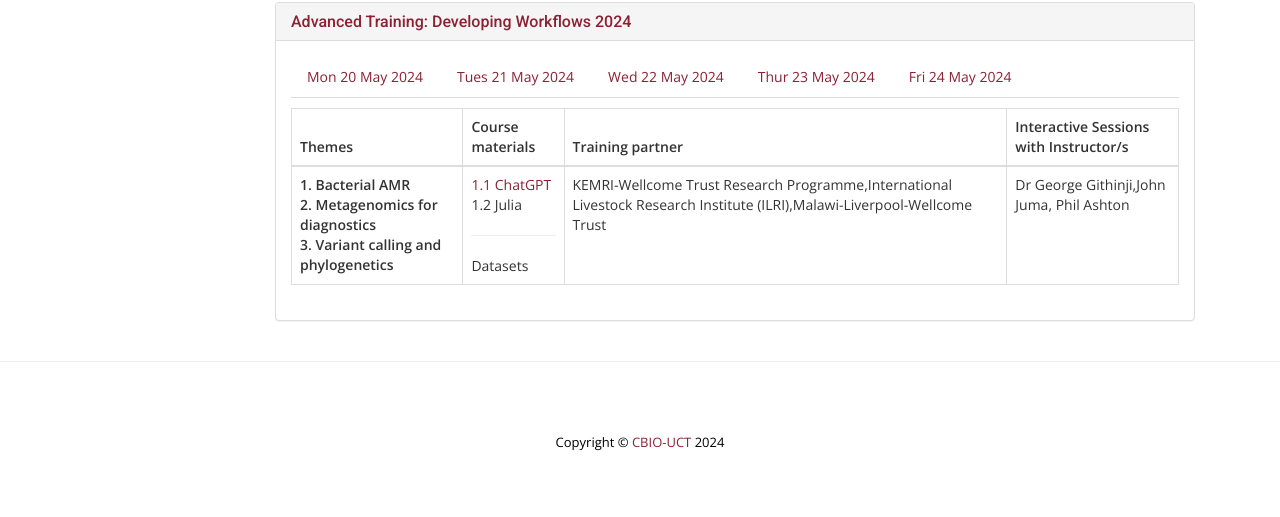
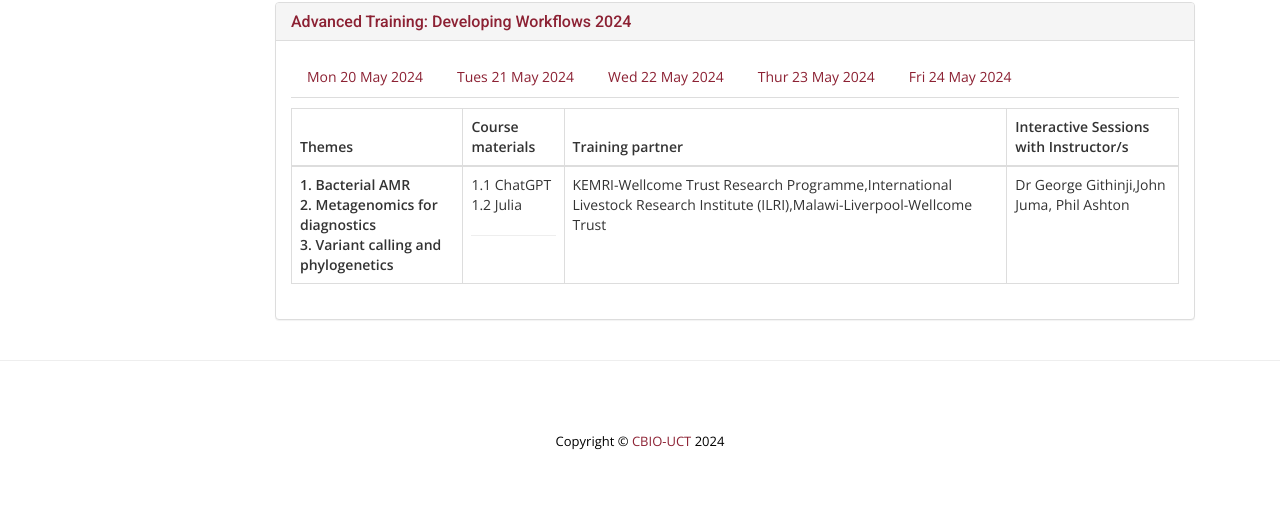
Before and after one commit to uct-cbio/ngs-academy, a Jekyll site: the page built from _posts/2024-05-19-Advanced-Training-Developing-Workflows.md, in a window 1280 px wide. Shown: the part 1164-1681 px from the top of the page. Built offline with Jekyll 4.4.1, drawn with Linux system fonts in a browser that asks for light colours; nearby versions of some CDN libraries; some web fonts are replaced; library files that are not in the unit come from our copies; comment, search, counter and statistics services are not loaded.

Commit message:
removed training materials

```diff
--- a/_posts/2024-05-19-Advanced-Training-Developing-Workflows.md
+++ b/_posts/2024-05-19-Advanced-Training-Developing-Workflows.md
@@ -150,12 +150,9 @@ training_provider: "Malawi Liverpool Wellcome Programme, Kenya Welcome Trust Res
      </th>
       <td>    <ul>
 <ol>
-
- <li><a href="#" target="_blank">1.1 ChatGPT</a></li>
-
+ <li>1.1 ChatGPT </li>
 <li>1.2 Julia</li>
 <hr>
-Datasets
 
 </ol>
 </ul></td>
```
